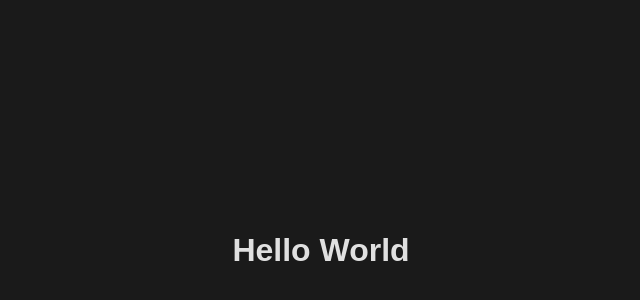
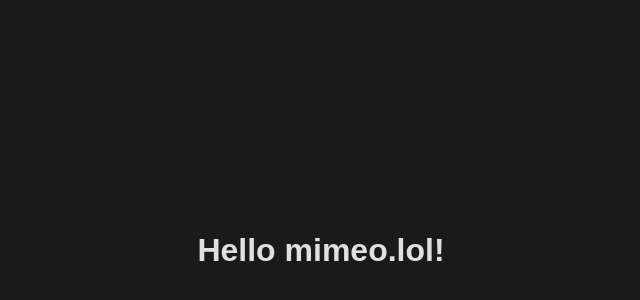
Before and after one commit to pborenstein/mimeo.lol, a plain HTML site: page index.html in a window 1280 px wide. Shown: the part 150-450 px from the top of the page, without its empty margins (319-959 px from the left). Drawn offline with Linux system fonts and the light colour scheme.

```diff
--- a/index.html
+++ b/index.html
@@ -17,6 +17,6 @@
 		</style>
 	</head>
 	<body>
-<h1>Hello World</h1>
+		<h1>Hello mimeo.lol!</h1>
 	</body>
 </html>
```
Also changed, not shown: 1 other file. Lines whose indentation alone changed are shown as unchanged.
